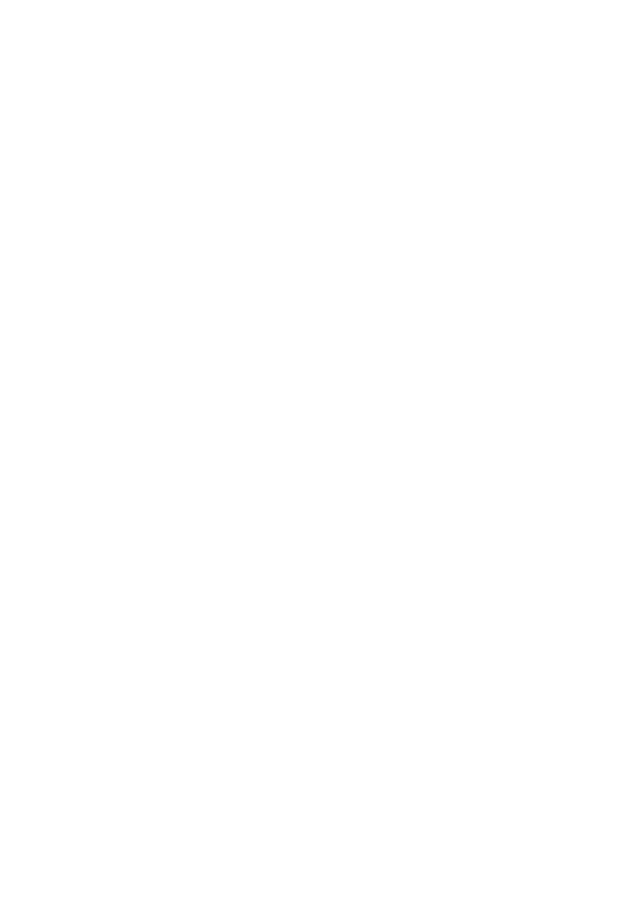
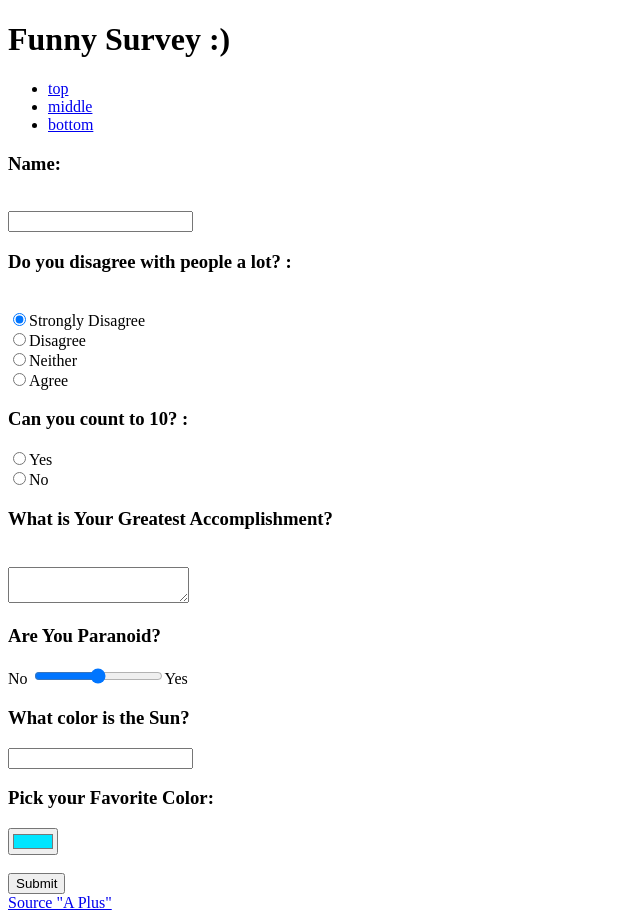
Before and after one commit to andy2577/tables-forms, a plain HTML site: page survey.html in a window 1280 px wide. Shown: the whole page, without its empty margins (0-640 px from the left). Before the commit the page ends 800 px from the top, so only its background shows below. Drawn offline with Linux system fonts and the light colour scheme.

Commit message:
completed form survey

```diff
--- a/survey.html
+++ b/survey.html
@@ -1,9 +1,64 @@
 <!DOCTYPE html>
 <html>
-    <head>
-        <title> </title>
-    </head>
-    <body>
 
-    </body>
+<head>
+    <meta charset="utf-8">
+    <title>Survey</title>
+</head>
+
+<body>
+    <header>
+        <h1>Funny Survey :)</h1>
+    </header>
+    <nav>
+        <ul>
+            <li><a href="#">top</a></li>
+            <li><a href="#">middle</a></li>
+            <li><a href="#">bottom</a></li>
+        </ul>
+    </nav>
+    <section>
+        <form action="https://formspree.io/andy25771@gmail.com" method="POST">
+            <label for="name"><h3>Name: </h3></label><br>
+            <input type="text" name="name" id="name" required pattern="[A-Za-z]" /><br>
+            <!-- Disagree -->
+            <label for="disagree"><h3>Do you disagree with people a lot? :</h3></label><br>
+            <input type="radio" name="disagree" value="strongly_disagree" checked />Strongly Disagree<br>
+            <input type="radio" name="disagree" value="disagree" />Disagree<br>
+            <input type="radio" name="disagree" value="neither" />Neither<br>
+            <input type="radio" name="disagree" value="agree" />Agree<br>
+            <!-- Can you count -->
+            <lable for="count">
+                <h3>Can you count to 10? :</h3>
+            </lable>
+            <input type="radio" name="count" value="yes" />Yes<br>
+            <input type="radio" name="count" value="no" />No<br>
+            <!-- Greatest accomplishment -->
+            <label for="accomplishment"><h3>What is Your Greatest Accomplishment?</h3></label><br>
+            <textarea name="accomplishment" id="accomplishment"></textarea><br>
+            <!-- Paranoid -->
+            <label for="paranoid"><h3>Are You Paranoid?</h3></label> No
+            <input type="range" name="paranoid" min="0" max="10">Yes<br>
+            <!-- Color of the Sun-->
+            <label><h3>What color is the Sun?</h3></label>
+            <input list="sun_color" name="sun_color">
+            <datalist id="sun_color">
+                <option value="Yellow">
+                <option value="Popsicle">
+                <option value="Blue">
+                <option value="Purple">
+                <option value="Green">
+            </datalist><br>
+            <!-- Favorite color-->
+            <label for=""><h3>Pick your Favorite Color: </h3></label>
+            <input type="color" name="favcolor" value="#00e5ff"><br>
+            <br>
+            <input type="submit" value="Submit" />
+        </form>
+    </section>
+    <footer>
+        <a href="http://aplus.com/a/funny-questionnaires-answers?no_monetization=true" target="_blank">Source "A Plus"</a>
+    </footer>
+</body>
+
 </html>
```
